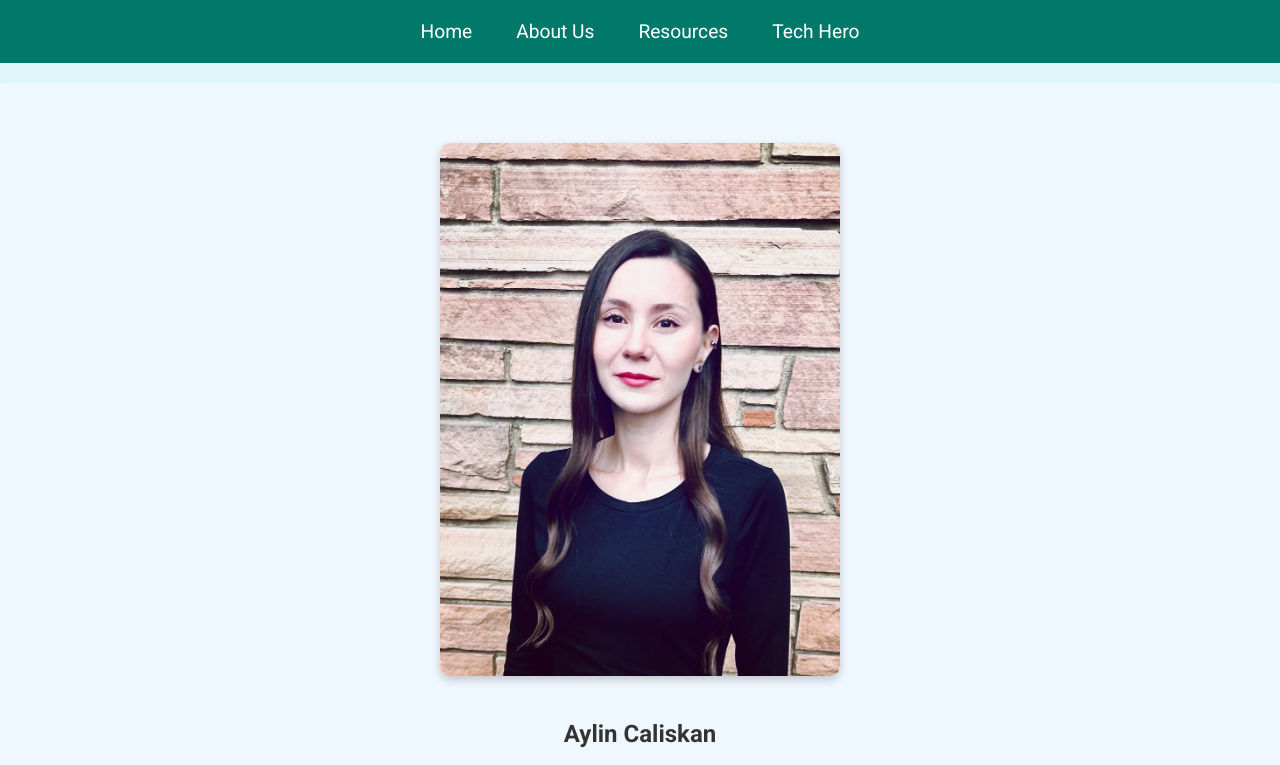
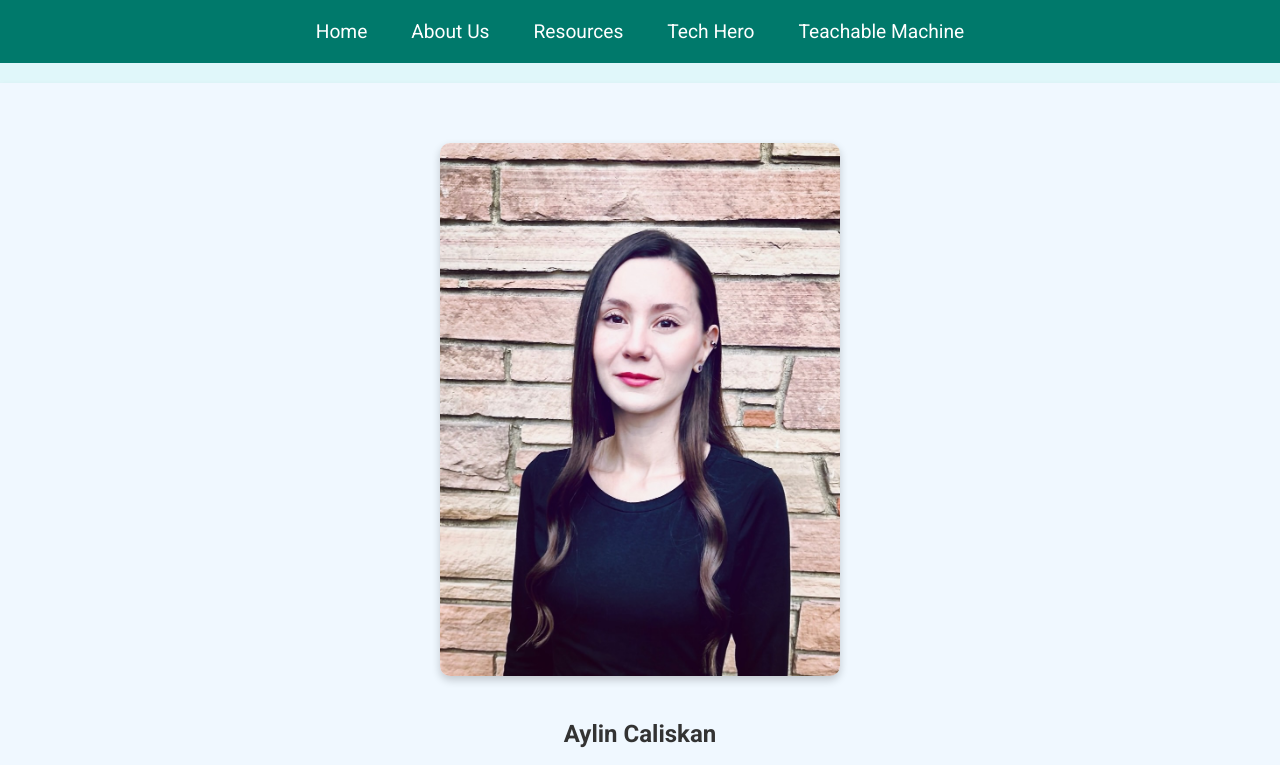
Before and after one commit to xiaoyuguo6/LIS500_Project2, a plain HTML site: page tech_hero.html in a window 1280 px wide. Shown: the top 765 px of the page. Drawn offline with Linux system fonts and the light colour scheme.

Commit message:
Update tech_hero.html

```diff
--- a/tech_hero.html
+++ b/tech_hero.html
@@ -14,6 +14,7 @@
                 <li><a href="about_us.html">About Us</a></li>
                 <li><a href="resources.html">Resources</a></li>
                 <li><a href="tech_hero.html">Tech Hero</a></li>
+                <li><a href="teachable_machine.html">Teachable Machine</a></li>
             </ul>
         </nav>
     </header>
```
